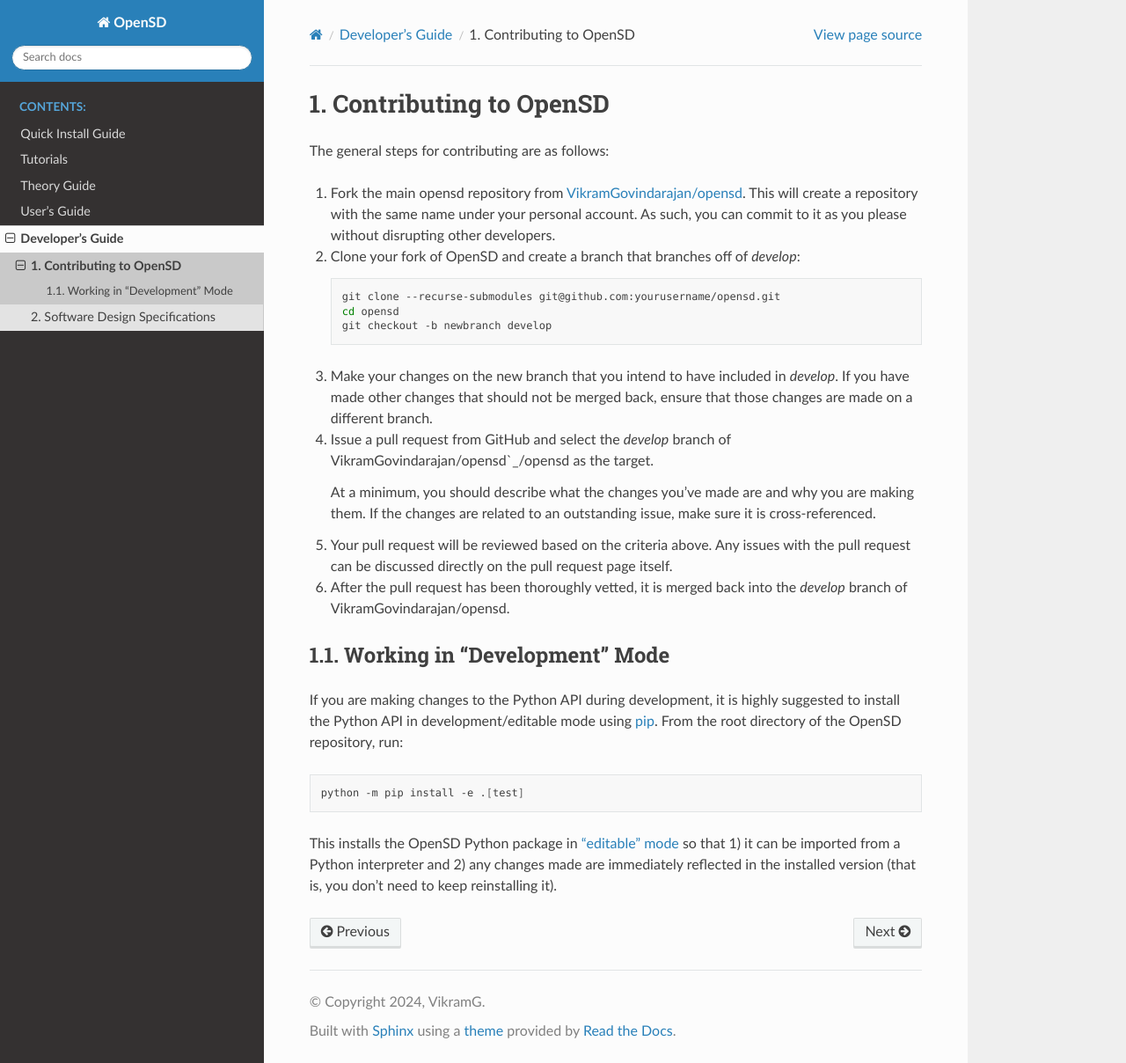
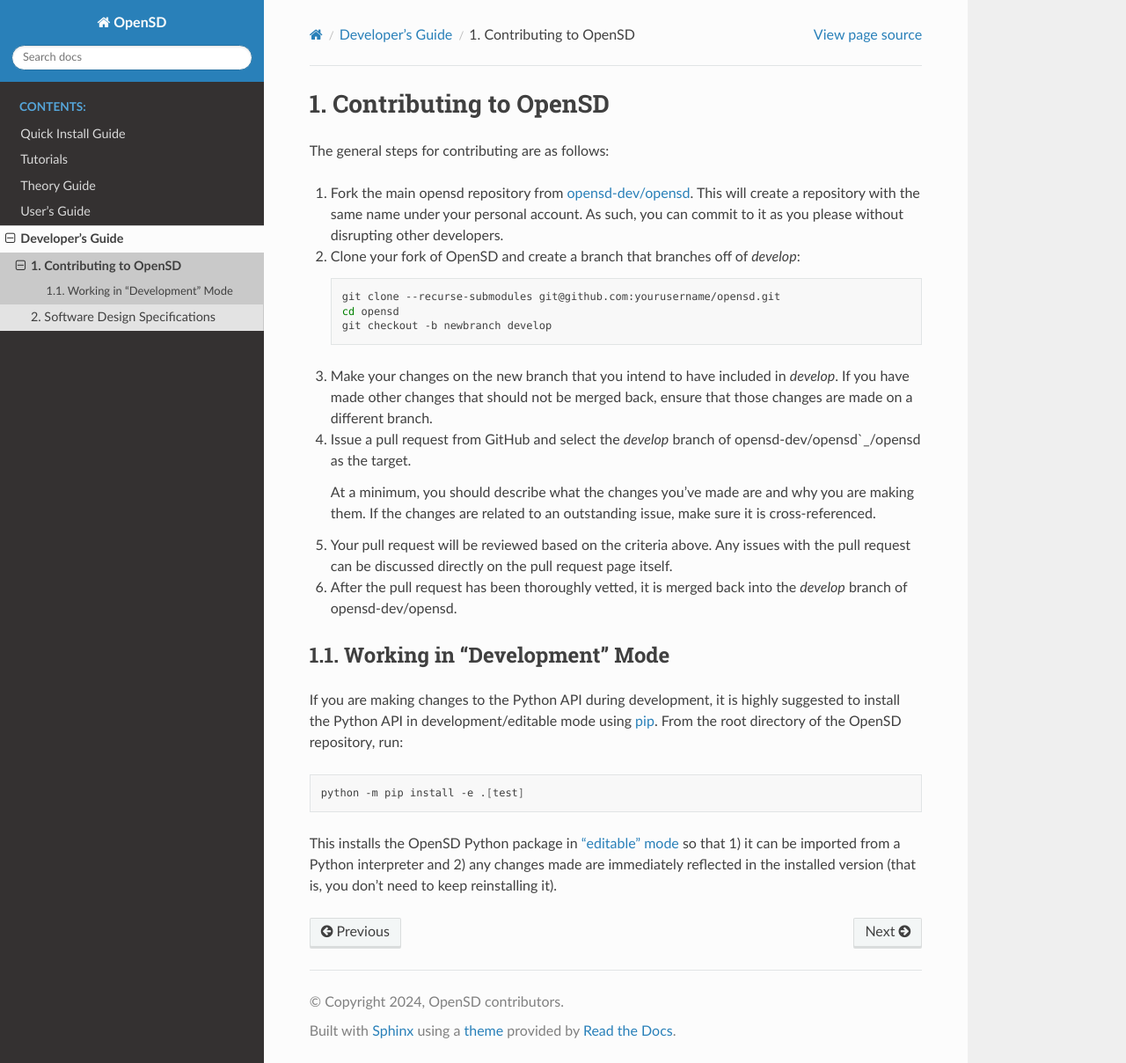
Before and after one commit to VikramGovindarajan/OpenSD, a Sphinx documentation site: the page built from docs/source/devguide/contributing.rst, in a window 1280 px wide and 1208 px high. Shown: the whole window at 88% size. Built offline with Sphinx 7.4.7 and the Read the Docs theme 2.0.0, drawn with Linux system fonts in a browser that asks for light colours.

Commit message:
update the documentation links

```diff
--- a/docs/source/conf.py
+++ b/docs/source/conf.py
@@ -7,8 +7,7 @@
 # https://www.sphinx-doc.org/en/master/usage/configuration.html#project-information
 
 project = 'OpenSD'
-copyright = '2024, VikramG'
-author = 'VikramG'
+copyright = '2024, OpenSD contributors'
 release = '0.1.0'
 
 # -- General configuration ---------------------------------------------------
--- a/docs/source/devguide/contributing.rst
+++ b/docs/source/devguide/contributing.rst
@@ -5,7 +5,7 @@
 ======================
 The general steps for contributing are as follows:
 
-1. Fork the main opensd repository from `VikramGovindarajan/opensd`_. This will create a
+1. Fork the main opensd repository from `opensd-dev/opensd`_. This will create a
    repository with the same name under your personal account. As such, you can
    commit to it as you please without disrupting other developers.
 
@@ -22,7 +22,7 @@
    ensure that those changes are made on a different branch.
 
 4. Issue a pull request from GitHub and select the *develop* branch of
-   VikramGovindarajan/opensd`_/opensd as the target.
+   opensd-dev/opensd`_/opensd as the target.
 
    At a minimum, you should describe what the changes you've made are and why
    you are making them. If the changes are related to an outstanding issue, make
@@ -33,7 +33,7 @@
    request page itself.
 
 6. After the pull request has been thoroughly vetted, it is merged back into the
-   *develop* branch of VikramGovindarajan/opensd.
+   *develop* branch of opensd-dev/opensd.
 
 Working in "Development" Mode
 -----------------------------
@@ -53,4 +53,4 @@
 reinstalling it).
 
 .. _pip: https://pip.pypa.io/en/stable/
-.. _VikramGovindarajan/opensd: https://github.com/VikramGovindarajan/opensd
+.. _opensd-dev/opensd: https://github.com/opensd-dev/opensd
--- a/docs/source/quickinstall.rst
+++ b/docs/source/quickinstall.rst
@@ -24,14 +24,14 @@
 ------------------------
 
 All OpenSD source code is hosted on `GitHub
-<https://github.com/VikramGovindarajan/opensd>`_. If you have `git
+<https://github.com/opensd-dev/opensd>`_. If you have `git
 <https://git-scm.com>`_, a modern C++ compiler, and
 `CMake <https://cmake.org>`_ installed, you can
 download and install OpenSD by entering the following commands in a terminal:
 
 .. code-block:: sh
 
-    git clone --recurse-submodules https://github.com/VikramGovindarajan/opensd.git
+    git clone --recurse-submodules https://github.com/opensd-dev/opensd.git
     cd opensd
     mkdir build && cd build
     cmake ..
--- a/docs/source/tutorials.rst
+++ b/docs/source/tutorials.rst
@@ -5,4 +5,4 @@
 .. toctree::
    :maxdepth: 2
 
-   Tutorial1 <https://nbviewer.org/github/VikramGovindarajan/opensd/blob/main/docs/source/Tutorials/Tutorial1.ipynb>
+   Tutorial1 <https://nbviewer.org/github/opensd-dev/opensd/blob/main/docs/source/Tutorials/Tutorial1.ipynb>
```
